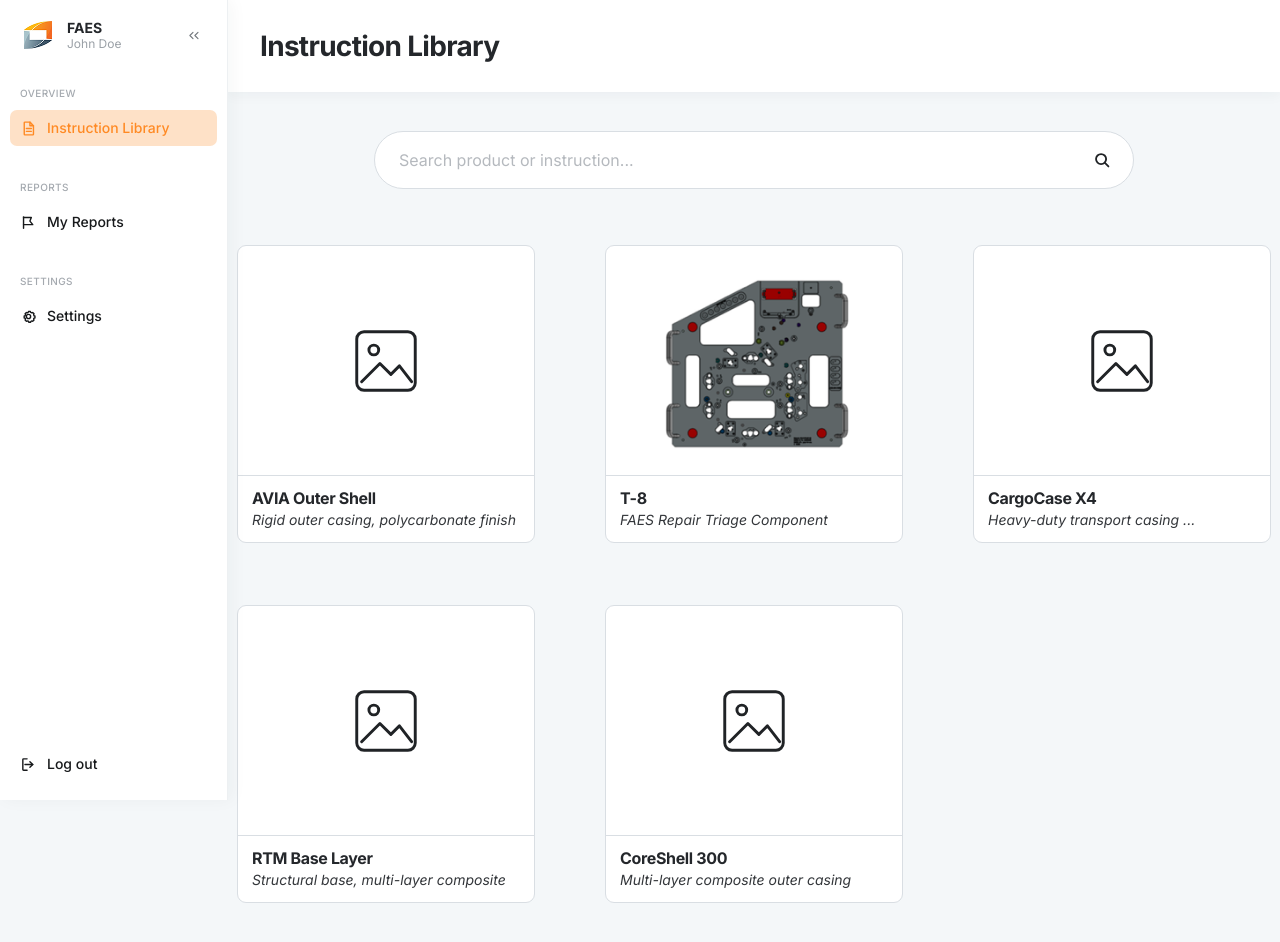
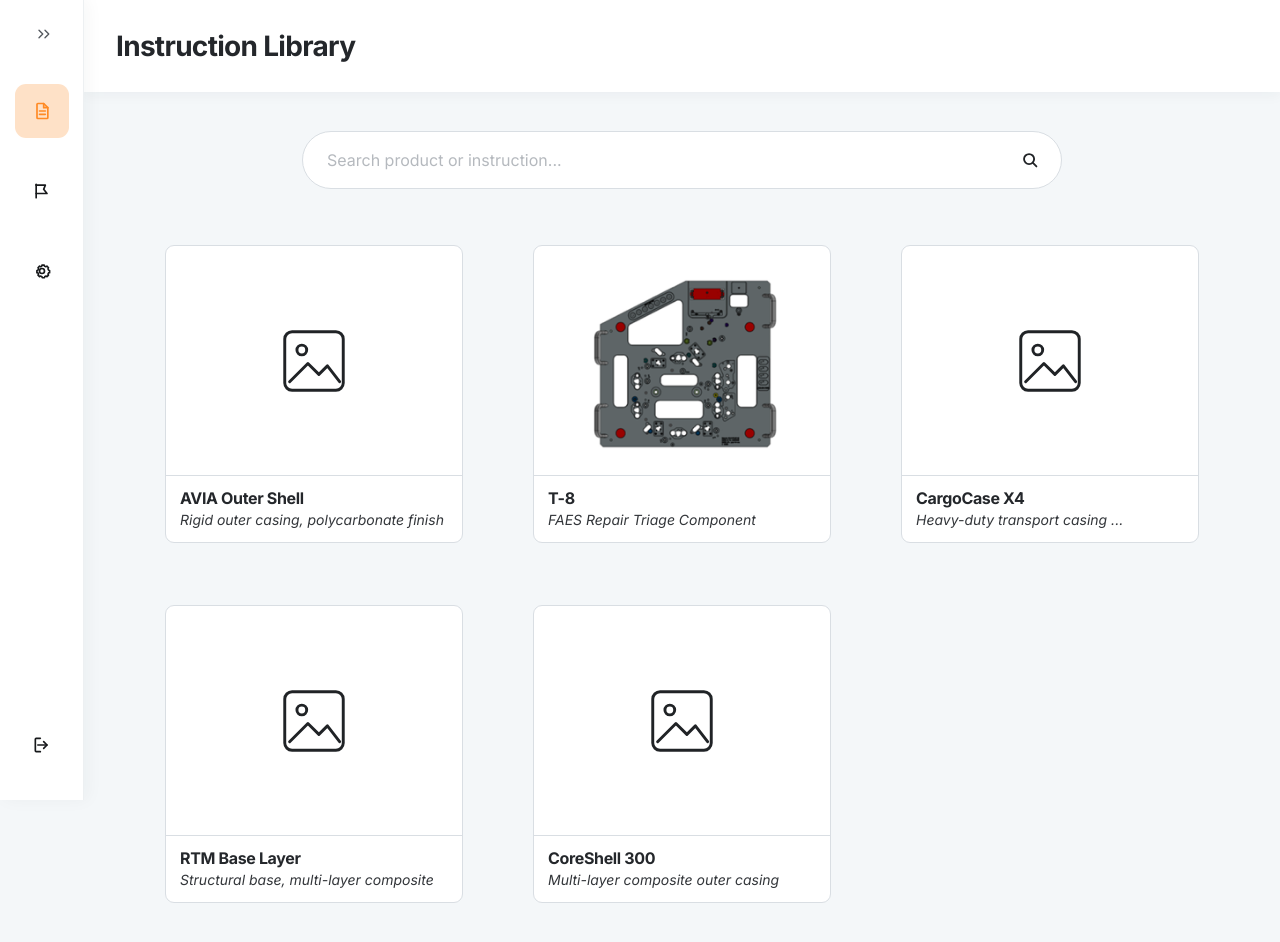
Before and after one commit to larajantolic/faes-operator-platform, a plain HTML site: page index.html in a window 1280 px wide. Drawn offline with Linux system fonts and the light colour scheme.

Commit message:
Add sidebar toggle interaction

```diff
--- a/css/styles.css
+++ b/css/styles.css
@@ -503,3 +503,21 @@ svg {
 .main-area {
   transition: margin-left 220ms ease, width 220ms ease;
 }
+
+.sidebar--expanded .sidebar-collapse-button {
+  position: absolute;
+  top: 16px;
+  right: 12px;
+}
+
+.sidebar--expanded .sidebar-brand {
+  padding-right: 40px;
+}
+
+.sidebar:not(.sidebar--expanded) .sidebar-collapse-button svg {
+  transform: rotate(180deg);
+}
+
+.sidebar-collapse-button svg {
+  transition: transform 220ms ease;
+}
--- a/index.html
+++ b/index.html
@@ -19,7 +19,19 @@
 <body>
   <div class="app-shell">
 
-    <aside class="sidebar sidebar--expanded" aria-label="Primary navigation">
+    <aside class="sidebar" aria-label="Primary navigation">
+        <button
+            class="sidebar-collapse-button"
+            type="button"
+            aria-label="Close navigation"
+            aria-expanded="true"
+        >
+            <svg viewBox="0 0 24 24" aria-hidden="true">
+                <path d="M16 7L11 12L16 17"></path>
+                <path d="M8 7L3 12L8 17"></path>
+            </svg>
+        </button>
+
         <div class="sidebar-brand">
             <img
                 src="assets/images/faes-logo.png"
@@ -32,17 +44,7 @@
                 <span>John Doe</span>
             </div>
 
-            <button
-                class="sidebar-collapse-button"
-                type="button"
-                aria-label="Close navigation"
-                aria-expanded="true"
-            >
-                <svg viewBox="0 0 24 24" aria-hidden="true">
-                    <path d="M16 7L11 12L16 17"></path>
-                    <path d="M8 7L3 12L8 17"></path>
-                </svg>
-            </button>
+
         </div>
 
         <nav class="sidebar-navigation">
--- a/js/script.js
+++ b/js/script.js
@@ -1 +1,21 @@
-console.log("FAES Operator Platform loaded");
+const sidebar = document.querySelector(".sidebar");
+const sidebarToggleButton = document.querySelector(".sidebar-collapse-button");
+
+function updateSidebarToggleState() {
+  const isExpanded = sidebar.classList.contains("sidebar--expanded");
+
+  sidebarToggleButton.setAttribute("aria-expanded", String(isExpanded));
+  sidebarToggleButton.setAttribute(
+    "aria-label",
+    isExpanded ? "Close navigation" : "Open navigation"
+  );
+}
+
+if (sidebar && sidebarToggleButton) {
+  sidebarToggleButton.addEventListener("click", () => {
+    sidebar.classList.toggle("sidebar--expanded");
+    updateSidebarToggleState();
+  });
+
+  updateSidebarToggleState();
+}
```
